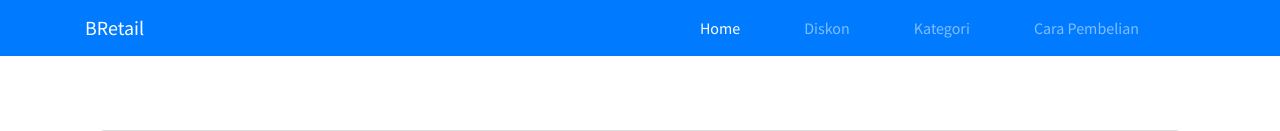
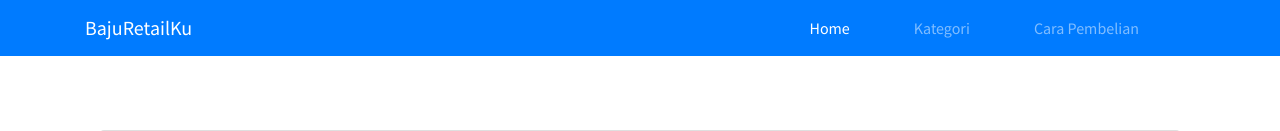
Before and after one commit to EBUSINES/bajuretail, a PHP site: page /bajuretail/index.php in a window 1280 px wide. Shown: the top 131 px of the page. Run offline with PHP 8.4, Linux system fonts and the light colour scheme; data comes from the database, SQL or seed files in the repository; some libraries are stand-ins or nearby versions.

Commit message:
Fix Header

```diff
--- a/header.php
+++ b/header.php
@@ -17,17 +17,14 @@
 <div class="container">
     <nav class="navbar fixed-top navbar-expand-lg navbar-dark bg-primary">
         <div class="container">
-                <a class="navbar-brand" href="<?= BASE_URL ?>">BRetail</a>
+          <a class="navbar-brand" href="<?= BASE_URL ?>">BajuRetailKu</a>
           <button class="navbar-toggler" type="button" data-toggle="collapse" data-target="#navbarNav" aria-controls="navbarNav" aria-expanded="false" aria-label="Toggle navigation">
             <span class="navbar-toggler-icon"></span>
           </button>
           <div class="collapse navbar-collapse" id="navbarNav">
             <ul class="navbar-nav ml-auto">
               <li class="nav-item mr-5 active">
-                      <a class="nav-link" href="/bajuretail/view/payment.php">Home <span class="sr-only">(current)</span></a>
-                    </li>
-                    <li class="nav-item mr-5">
-                      <a class="nav-link" href="<?= BASE_URL.'/diskon.php' ?>">Diskon</a>
+                <a class="nav-link" href="<?= BASE_URL ?>">Home <span class="sr-only">(current)</span></a>
               </li>
               <li class="nav-item mr-5">
                 <a class="nav-link" href="<?= BASE_URL.'/kategori.php' ?>">Kategori</a>
```
Lines whose indentation alone changed are shown as unchanged.
